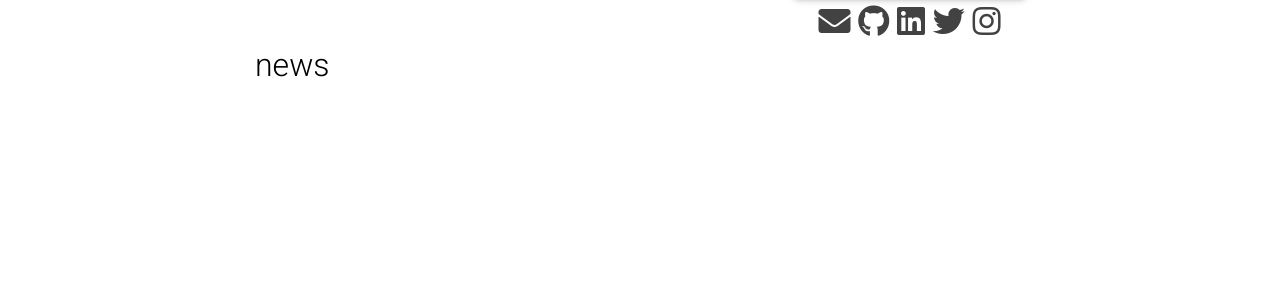
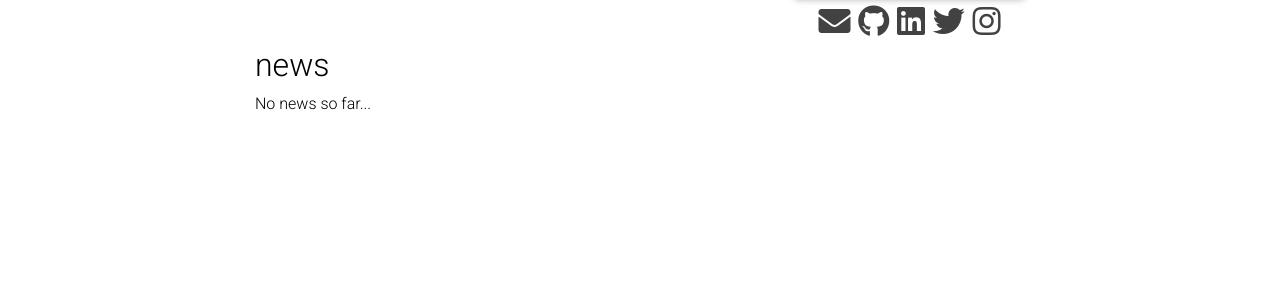
Before and after one commit to zehrahayirci/zehrahayirci.github.io, a Jekyll site: the page built from _pages/about.md, in a window 1280 px wide. Shown: the part 401-687 px from the top of the page. Built offline with Jekyll 4.4.1, drawn with Linux system fonts in a browser that asks for light colours; nearby versions of some CDN libraries; a style sheet for code colours, icons or effects is not loaded.

Commit message:
Update N

```diff
--- a/_config.yml
+++ b/_config.yml
@@ -82,12 +82,14 @@
 # Collections
 # -----------------------------------------------------------------------------
 
+#  news:
+#    defaults:
+#      layout: post
+#    output: true
+#    permalink: /news/:path/
+
+
 collections:
-  news:
-    defaults:
-      layout: post
-    output: false
-    permalink: /news/:path/
   projects:
     output: true
     permalink: /projects/:path/
```
